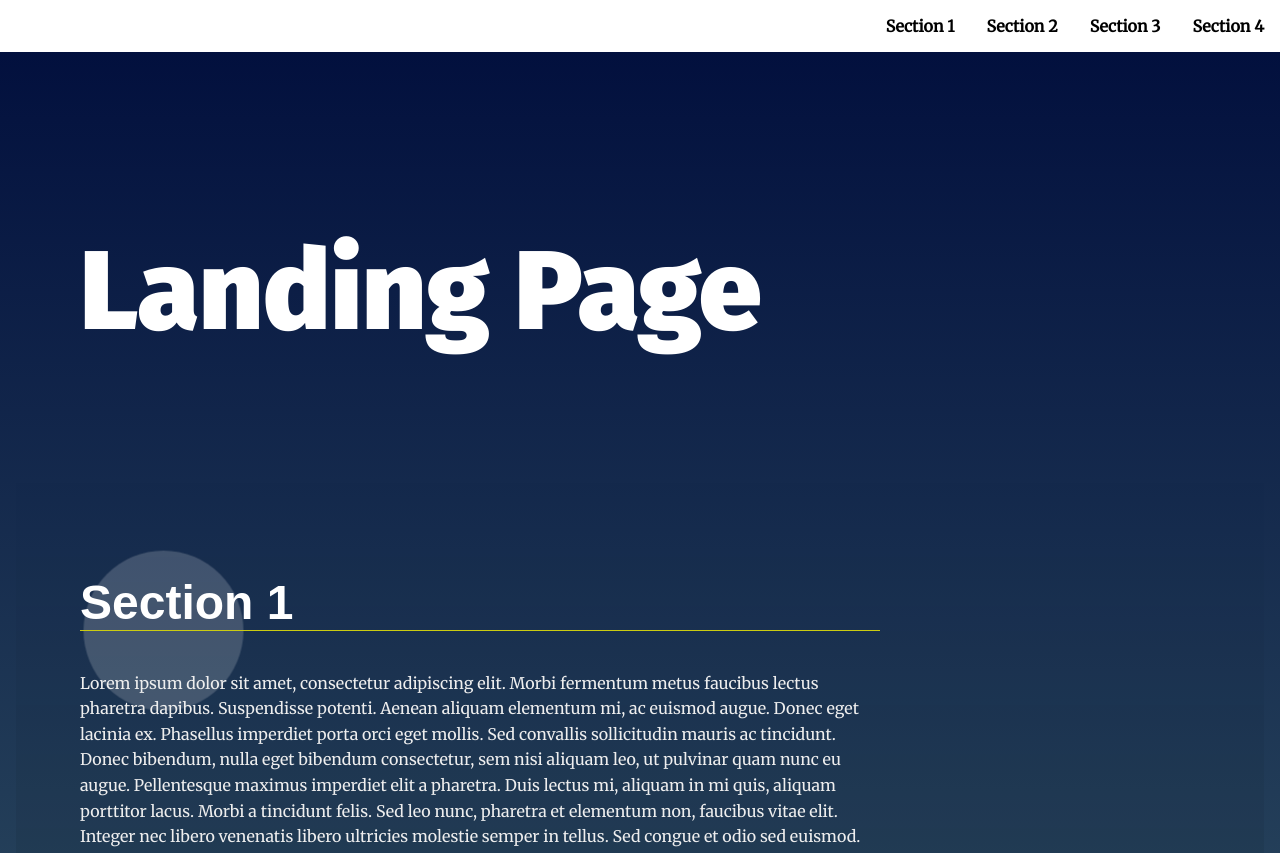
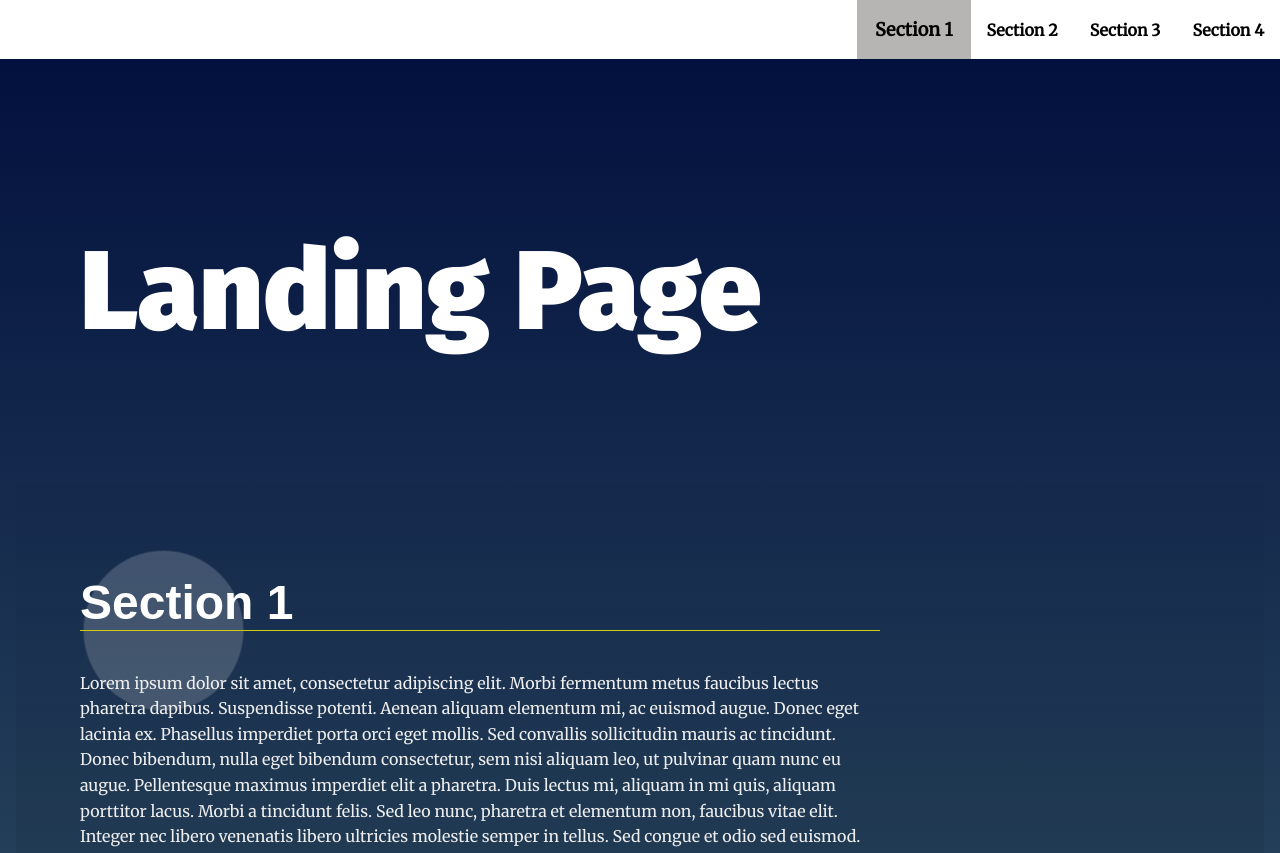
Before and after one commit to ziaddorbuk/landingPage, a plain HTML site: page index.html in a window 1280 px wide. Shown: the top 853 px of the page. Drawn offline with nearby package versions, Linux system fonts and the light colour scheme.

Commit message:
add selected style

```diff
--- a/css/style.css
+++ b/css/style.css
@@ -220,3 +220,7 @@ section.your-active-class .landing__container::after {
 		           rotate(-360deg);
 	}
 }
+.selected{
+    background-color:rgba(77, 71, 71, 0.404);
+    font-size: large;
+}
--- a/js/app.js
+++ b/js/app.js
@@ -12,7 +12,6 @@ let numOfSections = pageSetions.length;
         sectionLink = pageSetions[i].getAttribute('id');
         li = document.createElement('li');
         li.innerHTML = `<a class='menu__link' href='#${sectionLink}'>${sectionName} </a>`;
-        // onclick='funcClick(sectionLink)
         console.log(li);
         list.appendChild(li);
         i++;
@@ -51,7 +50,8 @@ function checkVisibleSection(){
         }
 
     });
-
+// -- get list of <a> tags
+    let aList = document.getElementsByClassName('menu__link');
     //---If the section exists
     if(section){
         if(!section.classList.contains("your-active-class")){
@@ -59,9 +59,19 @@ function checkVisibleSection(){
             sections.forEach(sec => {
                 sec.classList.remove('your-active-class');
             });
+            //---Clear selected style from all navbar elements
+           for (let index = 0; index < aList.length; index++) {
+               aList[index].classList.remove('selected');
+
+           }
             //---Add the active class
             section.classList.add('your-active-class');
-
+            // get href
+            // select the navbar element and chance color by adding selected class
+            var hhhref = section.getAttribute("id");
+             hhhref= '#'+hhhref;
+            var els = document.querySelectorAll("a[href='"+hhhref +"']");
+            els[0].classList.add('selected')
         }
 
     }
```
